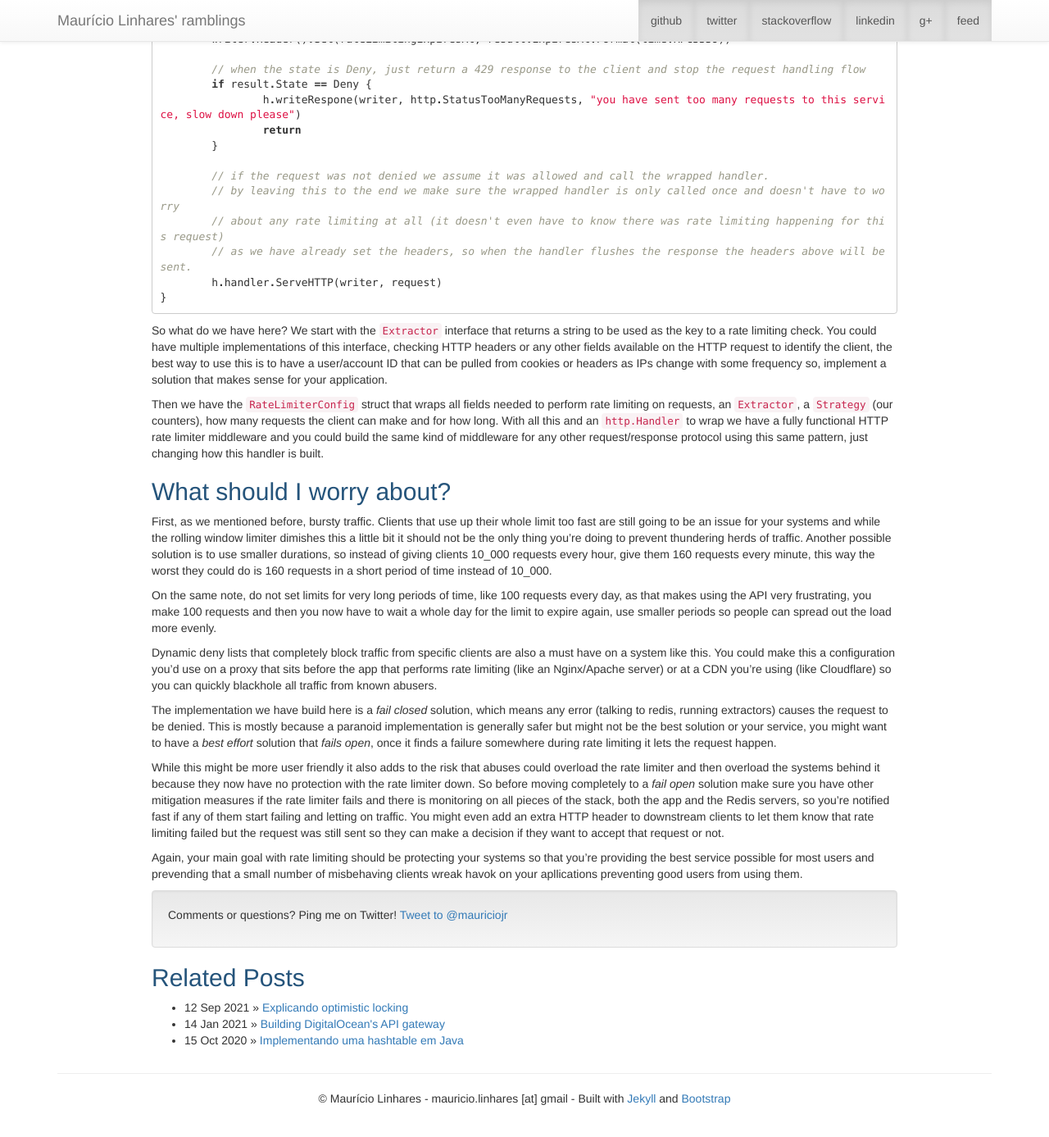
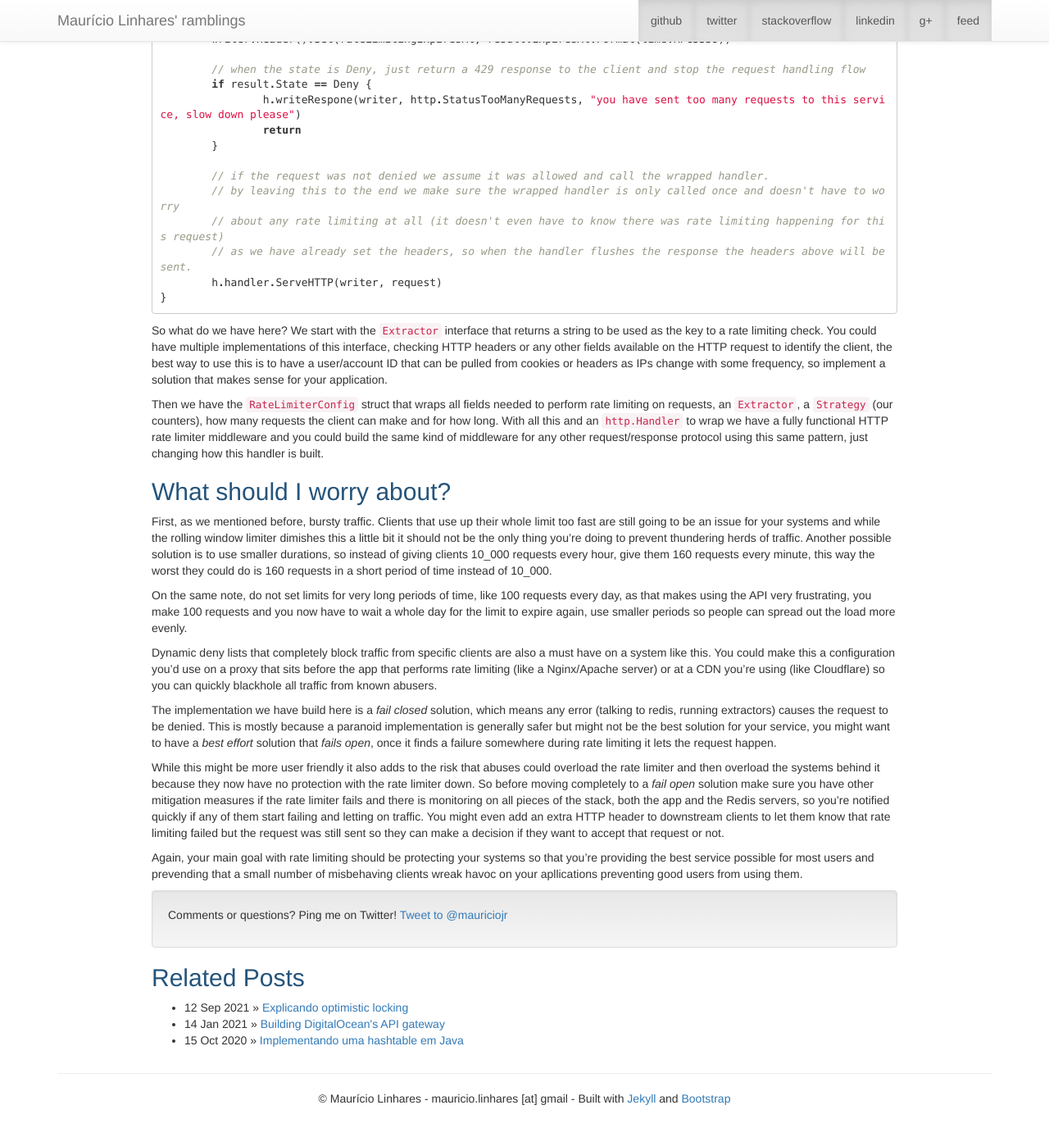
Before and after one commit to mauricio/mauricio.github.com, a Jekyll site: the page built from _posts/2021-12-30-rate-limiting-in-go.md, in a window 1280 px wide and 1400 px high, scrolled down 12152 px. Shown: the top 1387 px of the window at 82% size. Built offline with Jekyll 4.4.1, drawn with Linux system fonts in a browser that asks for light colours; comment, search, counter and statistics services are not loaded; some of the changed text lies outside the part shown.

Commit message:
Fixing a bunch of typos

```diff
--- a/_posts/2021-12-30-rate-limiting-in-go.md
+++ b/_posts/2021-12-30-rate-limiting-in-go.md
@@ -9,20 +9,20 @@
 
 So you've created this awesome API, that offers a feature a lot of customers would be interested in using, but they're
 using it so much you can't handle the load in an effective way for everyone. While scaling up and making
-the service more reliable is an option, many times just doing that is not enough, the load might be uneven, the usage
+the service more reliable is an option, just doing that is not enough, the load might be uneven, the usage
 patterns might not be what your application was made to handle or you might just have limits you can't fix at
 this point in time, that's where rate-limiting comes in.
 
 The idea behind rate limiting is that you're going to have a maximum amount of requests you'll be taking from a client
 and once that limit is reached, over a defined period of time, you'll start dropping requests until you reach the end
-of the time period and restart the counter. You could say clients are allowed to make 60 requests every minute so once
+of the time period and restart the counter. For instance, clients are allowed to make 60 requests every minute, once
 they go over 60 requests you start denying the requests letting them know they're over their quota and need to wait to
-continue to serve requests again.
+continue to have their requests served again.
 
 The goal here is to make *your service* more reliable, rate-limiting is a protection you implement on your side to make
 sure bad actors or misconfigured clients can't take the whole service down or cause outages because the service is
-going over it's expected usage limits. So in an ideal scenario you're not punishing good clients, as you have given
-them enough requests to do their usual work, but you'd block bad clients from wreacking havock on your service.
+going over it's expected usage limits. In an ideal scenario you're not punishing good clients, as you have given
+them enough requests to do their usual work, but you'd block bad clients from wreacking havoc on your service.
 
 You can find the whole source code for the project we'll be discussing below [here on Github](https://github.com/mauricio/redis-rate-limiter).
 
@@ -676,7 +676,7 @@
 So what do we have here? We start with the `Extractor` interface that returns a string to be used as the key to a
 rate limiting check. You could have multiple implementations of this interface, checking HTTP headers or any other
 fields available on the HTTP request to identify the client, the best way to use this is to have a user/account ID that
-can be pulled from cookies or headers as IPs change with some frequency so, implement a solution that makes sense for your
+can be pulled from cookies or headers as IPs change with some frequency, so implement a solution that makes sense for your
 application.
 
 Then we have the `RateLimiterConfig` struct that wraps all fields needed to perform rate limiting on requests, an `Extractor`,
@@ -693,25 +693,25 @@
 requests in a short period of time instead of 10_000.
 
 On the same note, do not set limits for very long periods of time,
-like 100 requests every day, as that makes using the API very frustrating, you make 100 requests and then you now have to
+like 100 requests every day, as that makes using the API very frustrating, you make 100 requests and you now have to
 wait a whole day for the limit to expire again, use smaller periods so people can spread out the load more evenly.
 
 Dynamic deny lists that completely block traffic from specific clients are also a must have on a system like this. You
-could make this a configuration you'd use on a proxy that sits before the app that performs rate limiting (like an Nginx/Apache server)
+could make this a configuration you'd use on a proxy that sits before the app that performs rate limiting (like a Nginx/Apache server)
 or at a CDN you're using (like Cloudflare) so you can quickly blackhole all traffic from known abusers.
 
 The implementation we have build here is a *fail closed* solution, which means any error (talking to redis, running extractors)
 causes the request to be denied. This is mostly because a paranoid implementation is generally safer but might not be the
-best solution or your service, you might want to have a *best effort* solution that *fails open*, once it finds a failure
+best solution for your service, you might want to have a *best effort* solution that *fails open*, once it finds a failure
 somewhere during rate limiting it lets the request happen.
 
 While this might be more user friendly it also adds to the risk that abuses could overload the rate limiter and then
 overload the systems behind it because they now have no protection with the rate limiter down. So before moving completely
 to a *fail open* solution make sure you have other mitigation measures if the rate limiter fails and there is monitoring
-on all pieces of the stack, both the app and the Redis servers, so you're notified fast if any of them start failing
+on all pieces of the stack, both the app and the Redis servers, so you're notified quickly if any of them start failing
 and letting on traffic. You might even add an extra HTTP header to downstream clients to let them know that rate limiting
 failed but the request was still sent so they can make a decision if they want to accept that request or not.
 
 Again, your main goal with rate limiting should be protecting your systems so that you're providing the best service
-possible for most users and prevending that a small number of misbehaving clients wreak havok on your apllications
+possible for most users and prevending that a small number of misbehaving clients wreak havoc on your apllications
 preventing good users from using them.
```
Also changed, not shown: other parts of _posts/2021-12-30-rate-limiting-in-go.md (+6 -6 lines).
